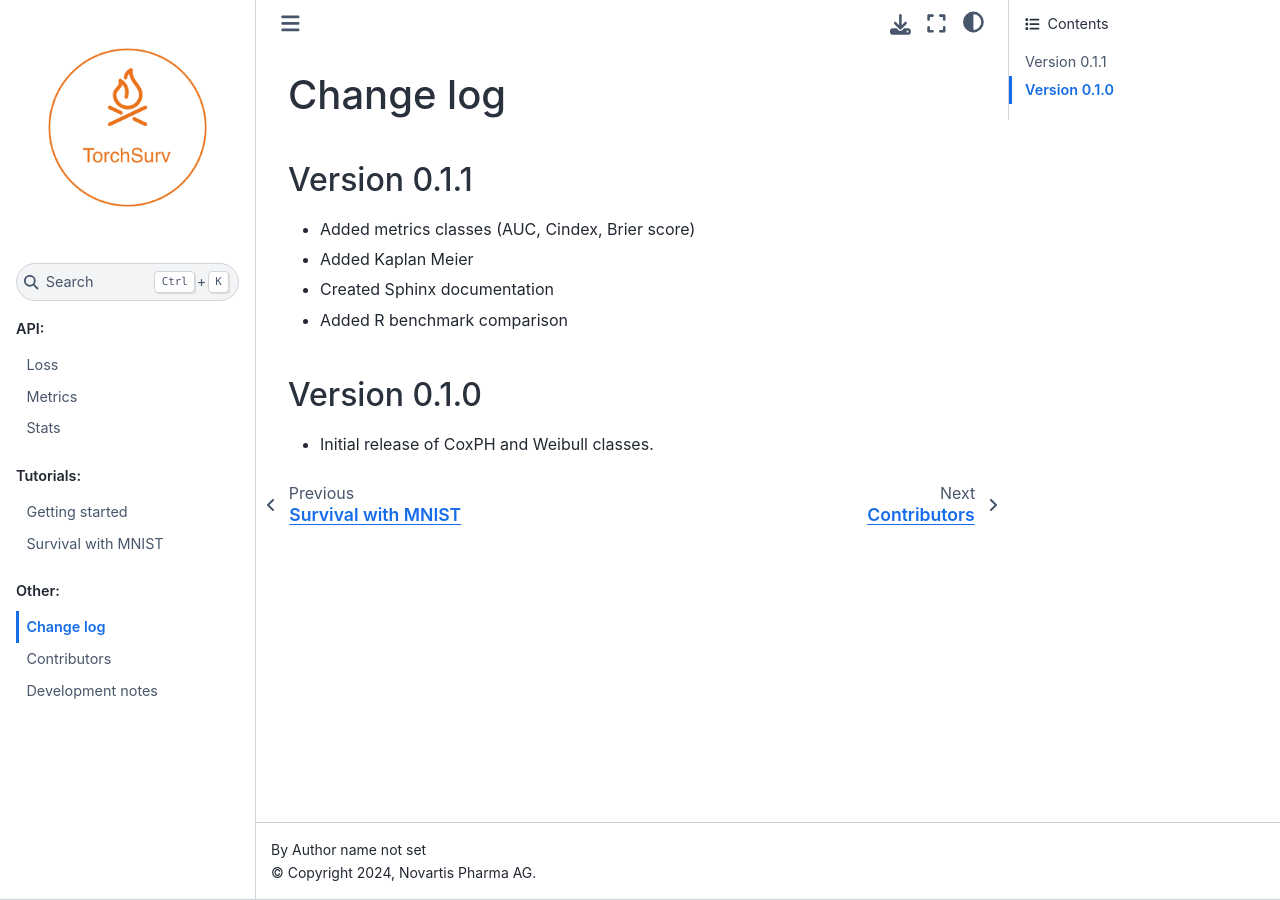
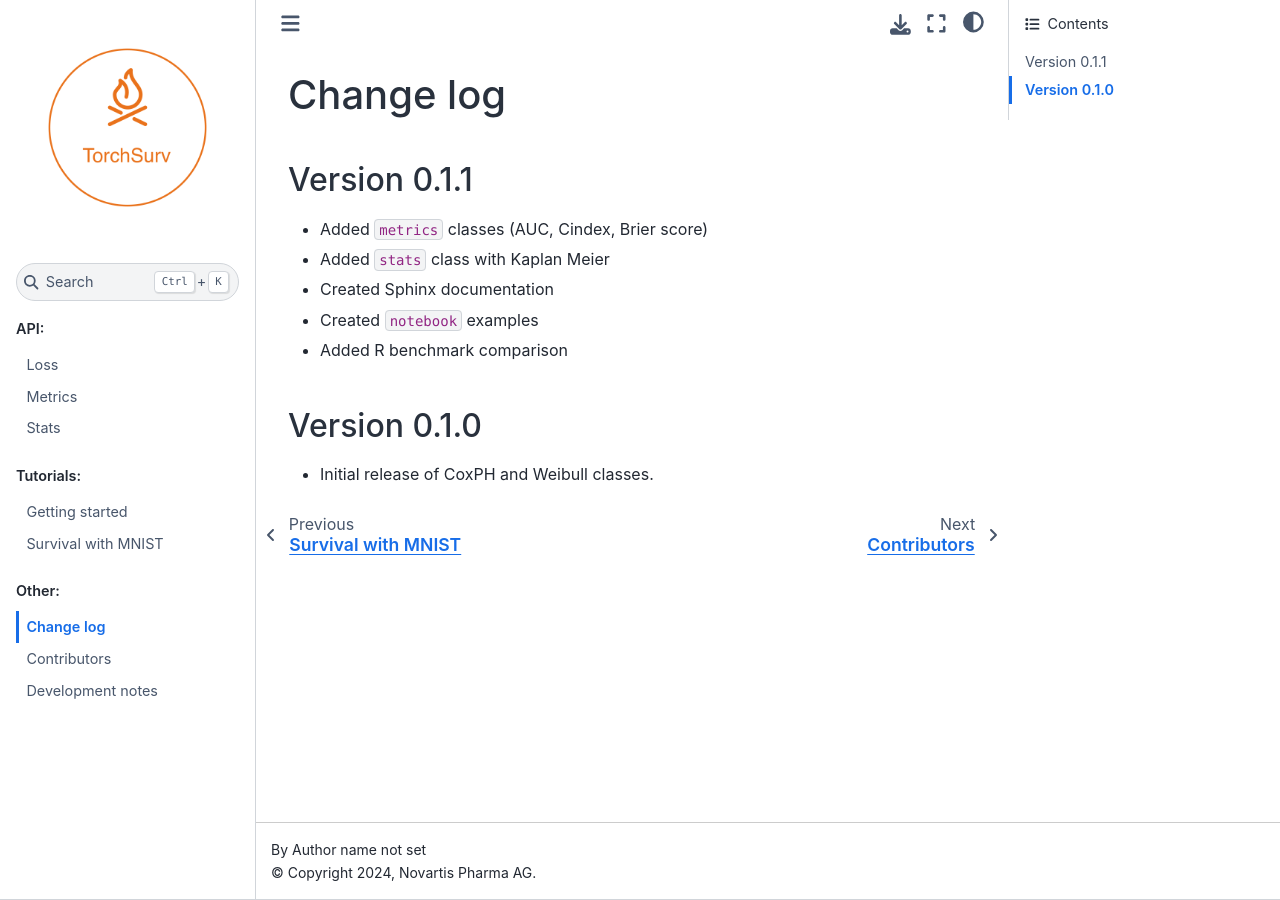
Before and after one commit to Novartis/torchsurv, a Sphinx documentation site: the page built from docs/CHANGELOG.md, in a window 1280 px wide. Built offline with Sphinx 7.4.7 and the Sphinx Book theme 1.1.4, drawn with Linux system fonts in a browser that asks for light colours.

Commit message:
Update CHANGELOG.md

```diff
--- a/docs/CHANGELOG.md
+++ b/docs/CHANGELOG.md
@@ -4,9 +4,10 @@ Change log
 Version 0.1.1
 -------------
 
-* Added metrics classes (AUC, Cindex, Brier score)
-* Added Kaplan Meier
+* Added `metrics` classes (AUC, Cindex, Brier score)
+* Added `stats` class with Kaplan Meier
 * Created Sphinx documentation
+* Created `notebook` examples
 * Added R benchmark comparison
 
 Version 0.1.0
```
